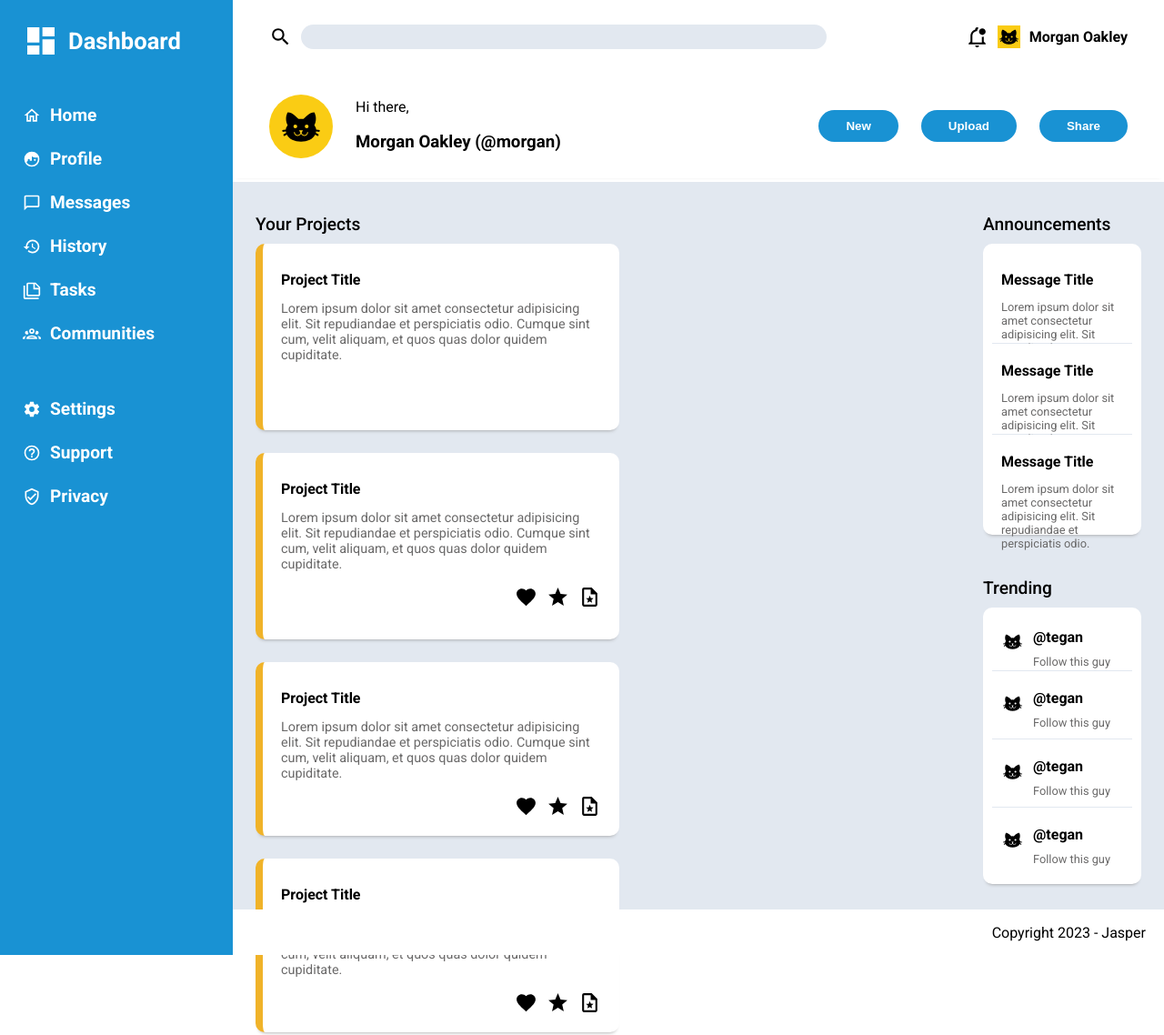
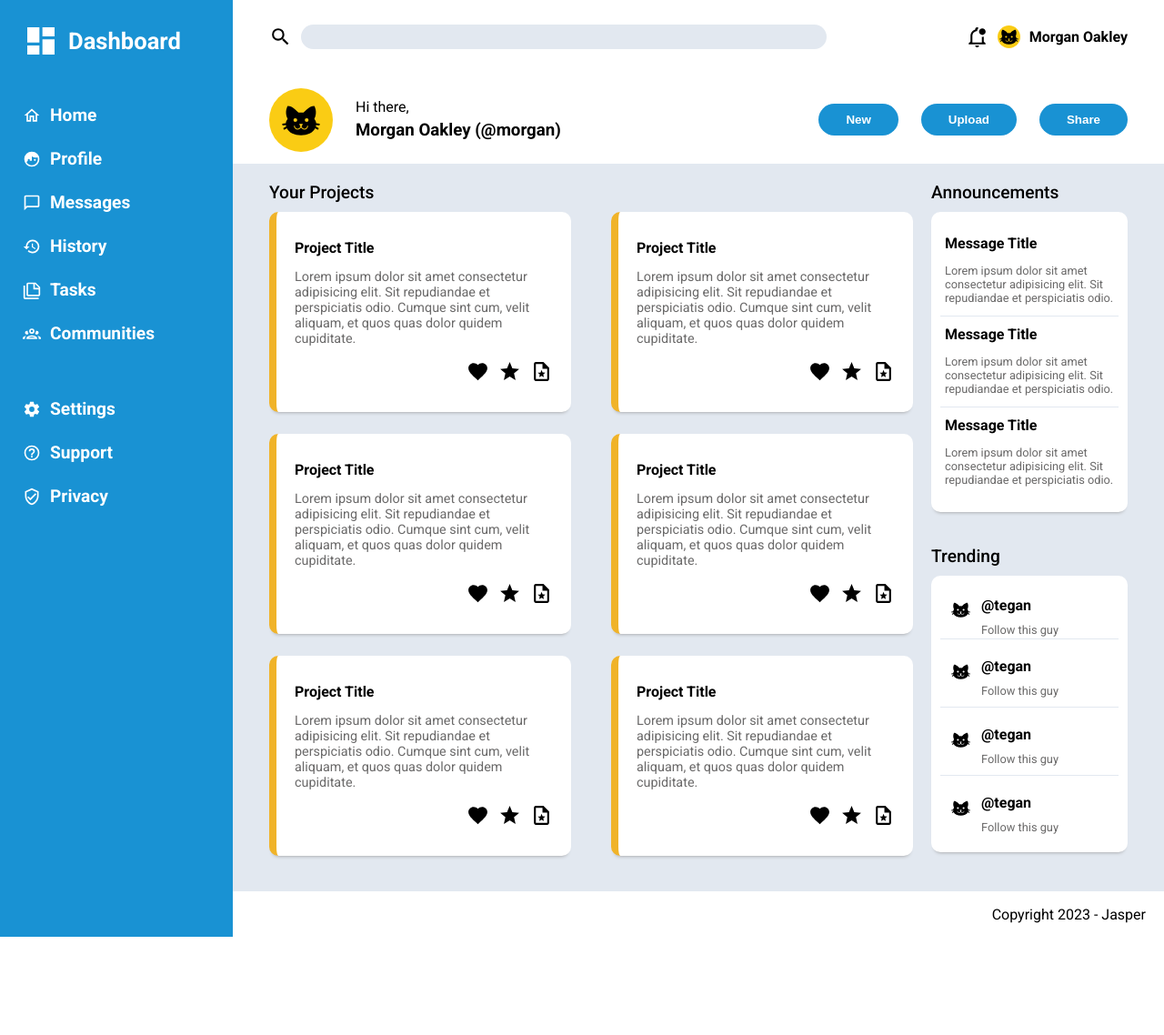
Before and after one commit to JAlblas/odin-admin-dashboard, a plain HTML site: page index.html in a window 1280 px wide. Shown: the top 1138 px of the page at 91% size. After the commit the page ends 1030 px from the top, so only its background shows below. Drawn offline with Linux system fonts and the light colour scheme.

Commit message:
bunch of design improvements

```diff
--- a/index.html
+++ b/index.html
@@ -18,7 +18,7 @@
 
   <body>
     <div id="container">
-      <aside>
+      <aside id="menu">
         <h1>
           <img
             src="img/view-dashboard.svg"
@@ -101,7 +101,7 @@
           </div>
         </div>
         <div id="profile-info">
-          <div class="profile">
+          <div id="profile">
             <img class="icon avatar" src="img/cat.svg" alt="" />
             <div class="name">
               <p>Hi there,</p>
@@ -119,15 +119,7 @@
       <div id="main">
         <div id="projects">
           <h4>Your Projects</h4>
-          <div class="project-container">
-            <div class="project">
-              <h5>Project Title</h5>
-              <p>
-                Lorem ipsum dolor sit amet consectetur adipisicing elit. Sit
-                repudiandae et perspiciatis odio. Cumque sint cum, velit
-                aliquam, et quos quas dolor quidem cupiditate.
-              </p>
-            </div>
+          <div id="project-container">
             <div class="project">
               <h5>Project Title</h5>
               <p>
@@ -136,10 +128,10 @@
                 aliquam, et quos quas dolor quidem cupiditate.
               </p>
               <div class="icons">
-                <img class="project-img" src="img/heart.svg" alt="" />
-                <img class="project-img" src="img/star.svg" alt="" />
+                <img class="project-icon" src="img/heart.svg" alt="" />
+                <img class="project-icon" src="img/star.svg" alt="" />
                 <img
-                  class="project-img"
+                  class="project-icon"
                   src="img/file-star-outline.svg"
                   alt=""
                 />
@@ -153,10 +145,10 @@
                 aliquam, et quos quas dolor quidem cupiditate.
               </p>
               <div class="icons">
-                <img class="project-img" src="img/heart.svg" alt="" />
-                <img class="project-img" src="img/star.svg" alt="" />
+                <img class="project-icon" src="img/heart.svg" alt="" />
+                <img class="project-icon" src="img/star.svg" alt="" />
                 <img
-                  class="project-img"
+                  class="project-icon"
                   src="img/file-star-outline.svg"
                   alt=""
                 />
@@ -170,10 +162,10 @@
                 aliquam, et quos quas dolor quidem cupiditate.
               </p>
               <div class="icons">
-                <img class="project-img" src="img/heart.svg" alt="" />
-                <img class="project-img" src="img/star.svg" alt="" />
+                <img class="project-icon" src="img/heart.svg" alt="" />
+                <img class="project-icon" src="img/star.svg" alt="" />
                 <img
-                  class="project-img"
+                  class="project-icon"
                   src="img/file-star-outline.svg"
                   alt=""
                 />
@@ -187,10 +179,10 @@
                 aliquam, et quos quas dolor quidem cupiditate.
               </p>
               <div class="icons">
-                <img class="project-img" src="img/heart.svg" alt="" />
-                <img class="project-img" src="img/star.svg" alt="" />
+                <img class="project-icon" src="img/heart.svg" alt="" />
+                <img class="project-icon" src="img/star.svg" alt="" />
                 <img
-                  class="project-img"
+                  class="project-icon"
                   src="img/file-star-outline.svg"
                   alt=""
                 />
@@ -204,10 +196,27 @@
                 aliquam, et quos quas dolor quidem cupiditate.
               </p>
               <div class="icons">
-                <img class="project-img" src="img/heart.svg" alt="" />
-                <img class="project-img" src="img/star.svg" alt="" />
+                <img class="project-icon" src="img/heart.svg" alt="" />
+                <img class="project-icon" src="img/star.svg" alt="" />
                 <img
-                  class="project-img"
+                  class="project-icon"
+                  src="img/file-star-outline.svg"
+                  alt=""
+                />
+              </div>
+            </div>
+            <div class="project">
+              <h5>Project Title</h5>
+              <p>
+                Lorem ipsum dolor sit amet consectetur adipisicing elit. Sit
+                repudiandae et perspiciatis odio. Cumque sint cum, velit
+                aliquam, et quos quas dolor quidem cupiditate.
+              </p>
+              <div class="icons">
+                <img class="project-icon" src="img/heart.svg" alt="" />
+                <img class="project-icon" src="img/star.svg" alt="" />
+                <img
+                  class="project-icon"
                   src="img/file-star-outline.svg"
                   alt=""
                 />
@@ -285,7 +294,6 @@
           </div>
         </div>
       </div>
-
       <footer>
         <p>Copyright 2023 - Jasper</p>
       </footer>
--- a/style.css
+++ b/style.css
@@ -1,5 +1,6 @@
 :root {
   --theme-blue-color: #1992d3;
+  --roboto-font: "Roboto", sans-serif;
 }
 
 body,
@@ -7,17 +8,17 @@ html {
   height: 100%;
   font-size: 16px;
   margin: 0;
-  font-family: "Roboto", sans-serif;
+  font-family: var(--roboto-font);
 }
 
 #container {
   height: 100%;
   display: grid;
-  grid-template-rows: 200px 800px 50px;
-  grid-template-columns: clamp(200px, 20%, 350px) 3fr;
+  grid-template-rows: 180px 800px 50px;
+  grid-template-columns: clamp(250px, 20%, 300px) 1fr;
 }
 
-aside {
+aside#menu {
   grid-row: 1 / 4;
   grid-column: 1 / 2;
   background-color: var(--theme-blue-color);
@@ -50,16 +51,12 @@ aside li {
 
 .list-icon {
   width: 20px;
-  /* Adjust based on icon size */
   height: 20px;
-  /* Adjust based on icon size */
   margin-right: 10px;
-  /* Space between icon and text */
 }
 
 .list-icon-big {
   width: 40px;
-  /* Adjust based on icon size */
   height: 40px;
 }
 
@@ -83,13 +80,7 @@ header {
   display: flex;
   align-items: center;
   gap: 25px;
-  flex: 2;
-}
-
-img.icon {
-  width: 25px;
-  height: 25px;
-  margin-right: 10px;
+  flex: 1;
 }
 
 #search input {
@@ -99,6 +90,7 @@ img.icon {
   border: none;
   height: 25px;
   flex: 1;
+  padding-left: 10px;
 }
 
 .left,
@@ -116,6 +108,13 @@ img.icon {
   justify-content: right;
 }
 
+img.icon {
+  width: 25px;
+  height: 25px;
+  margin-right: 10px;
+  border-radius: 90px;
+}
+
 #profile-info {
   display: flex;
   align-items: center;
@@ -123,9 +122,17 @@ img.icon {
   box-shadow: 0px 2px 4px -4px #cccccc;
 }
 
-.profile {
+#profile {
   display: flex;
   align-items: center;
+}
+
+#profile p {
+  margin-bottom: 5px;
+}
+
+#profile h3 {
+  margin-top: 0px;
 }
 
 #profile-info img.icon {
@@ -133,7 +140,7 @@ img.icon {
   height: 50px;
   margin-right: 25px;
   background-color: #facc14;
-  border-radius: 90px;
+
   padding: 10px;
 }
 
@@ -156,15 +163,22 @@ button {
   font-weight: bold;
 }
 
+button:hover,
+nav li,
+.project-icon,
+.icon {
+  cursor: pointer;
+}
+
 #main {
   background-color: #e2e8f0;
   grid-row: 2 / 3;
   grid-column: 2 / 3;
-  padding: 25px;
-
   display: grid;
   grid-template-rows: 400px 400px;
-  grid-template-columns: clamp(800px, 70%, 1200px) 3fr;
+  grid-template-columns: clamp(600px, 75%, 1200px) 1fr;
+  column-gap: 20px;
+  row-gap: 0px;
 }
 
 #main h4 {
@@ -183,15 +197,15 @@ button {
   grid-column: 1 / 2;
 }
 
-.project-container {
-  height: 80vh;
+#project-container {
   display: grid;
-  grid-template-rows: repeat(auto-fit, 205px);
-  grid-template-columns: repeat(auto-fit, 400px);
-  gap: 25px;
+  grid-template-rows: repeat(3, 200px);
+  grid-template-columns: repeat(auto-fit, minmax(250px, 1fr));
+  gap: 44px;
 }
 
 .project {
+  height: 180px;
   background-color: #fff;
   border-left: 8px solid #f0b329;
   padding: 20px 20px;
@@ -226,7 +240,7 @@ button {
   height: 300px;
   grid-template-rows: repeat(auto-fit, 100px);
   grid-template-columns: 1;
-  padding: 10px;
+  padding: 15px 10px;
   background-color: #fff;
   border-radius: 10px;
   box-shadow: 0px 4px 4px -4px #939393;
@@ -235,7 +249,7 @@ button {
 .message {
   background-color: #fff;
   border-bottom: 1px solid #e2e8f0;
-  padding: 10px;
+  padding: 0px 5px 15px;
 }
 
 .message:last-child {
```
